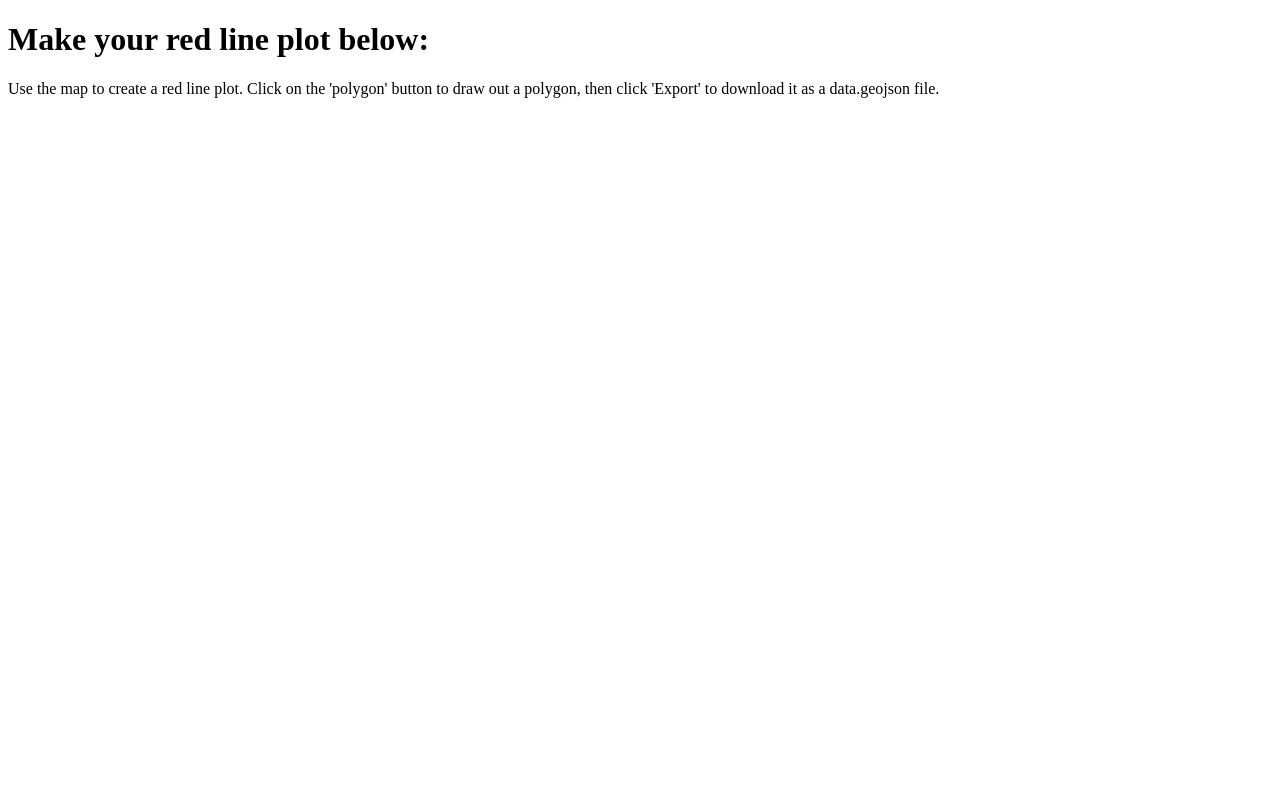
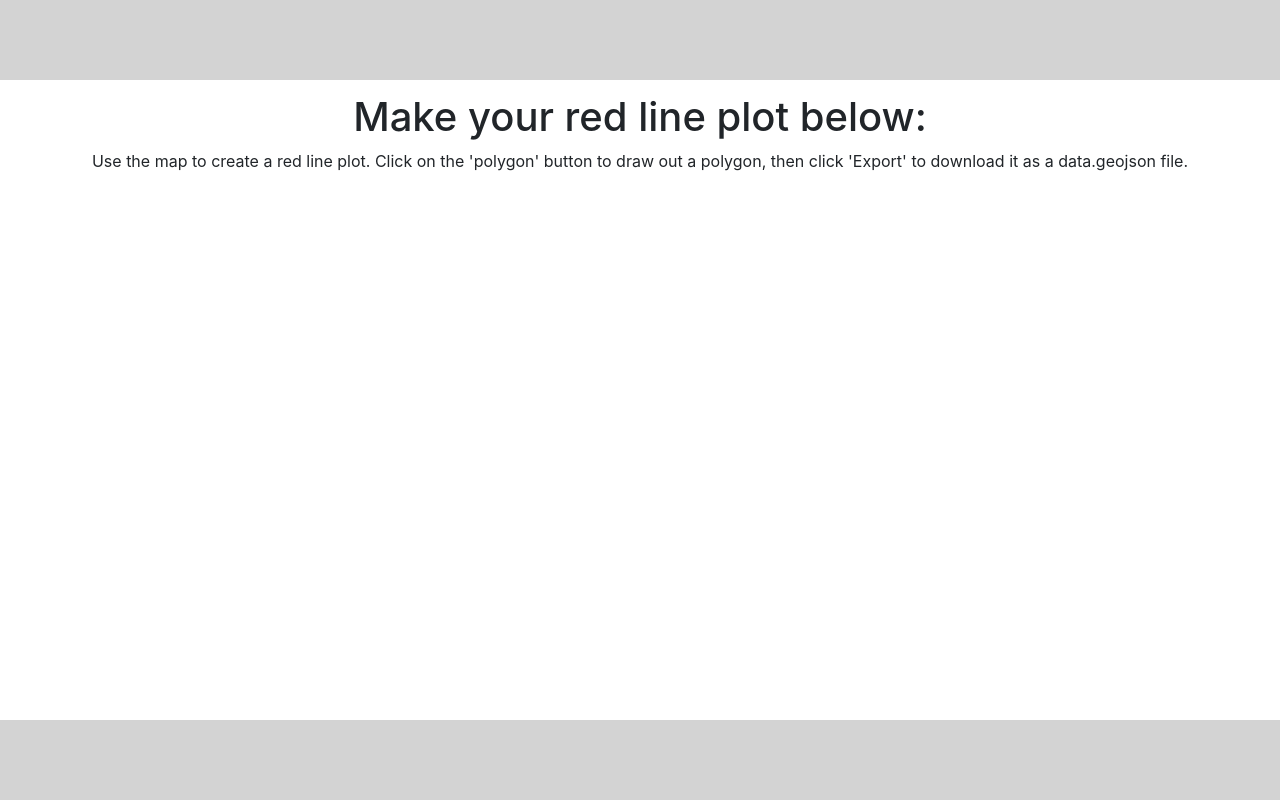
Before and after one commit to Saihan786/House-Backend, a Django app: page /plot/ in a window 1280 px wide. Run offline with Django 4.2, Linux system fonts and the light colour scheme.

Commit message:
Update index page for region drawing

```diff
--- /dev/null
+++ b/website/rlpsite/plot/static/plot/style.css
@@ -0,0 +1,36 @@
+html,
+body {
+  height: 100%;
+  margin: 0;
+}
+
+#box {
+  height: 100%;
+}
+
+#header {
+    height: 10%;
+    background-color: lightgrey;
+}
+#footer {
+    height: 10%;
+    background-color: lightgrey;
+}
+#content {
+    height: 80%;
+}
+
+.welcome-text {
+    height: 20%;
+    text-align: center;
+    padding-top: 1%;
+}
+
+#map{
+    height: 80%;
+    width: 100%;
+    padding-left: 10%;
+    padding-right: 10%;
+    padding-top: 4%;
+    padding-bottom: 4%;
+}
--- a/website/rlpsite/plot/templates/plot/index.html
+++ b/website/rlpsite/plot/templates/plot/index.html
@@ -1,23 +1,50 @@
-{%load static%}
+{% load static %}
 
-<!DOCTYPE html>
+<!doctype html>
 <html lang="en">
+
   <head>
-    <meta charset="UTF-8">
-    <meta name="viewport" content="width=device-width, initial-scale=1.0">
-    <meta http-equiv="X-UA-Compatible" content="ie=edge">
-    <title>My Website</title>
+    <!-- Required meta tags -->
+    <meta charset="utf-8">
+    <meta name="viewport" content="width=device-width, initial-scale=1, shrink-to-fit=no">
+
+    <!-- Bootstrap CSS -->
+    <link rel="stylesheet" href="https://cdn.jsdelivr.net/npm/bootstrap@4.5.3/dist/css/bootstrap.min.css" integrity="sha384-TX8t27EcRE3e/ihU7zmQxVncDAy5uIKz4rEkgIXeMed4M0jlfIDPvg6uqKI2xXr2" crossorigin="anonymous">
+
+    <!-- Normal CSS -->
+    <link rel="stylesheet" href="{% static 'plot/style.css' %}">
+    <title>map page</title>
   </head>
+
+
+
+
+
   <body>
-    <main>
-        <h1>Make your red line plot below:</h1>
-        <p1>Use the map to create a red line plot.</p1>
-        <p1>Click on the 'polygon' button to draw out a polygon, then click 'Export' to download it as a data.geojson file.</p1>
-        <br>
-        <br>
+    <div id="box">
+      <div id="header"></div>
+      <div id="content">
 
-        <object height="400px" width="600px" data="{% static 'plot/map.html' %}"></object>
 
-    </main>
+
+        <div class="welcome-text">
+          <h1>Make your red line plot below:</h1>
+          <p1>Use the map to create a red line plot.</p1>
+          <p1>Click on the 'polygon' button to draw out a polygon, then click 'Export' to download it as a data.geojson file.</p1>
+        </div>
+        <object id="map" data="{% static 'plot/map.html' %}"></object>
+
+
+
+      </div>
+      <div id="footer"></div>
+    </div>
+
+
+
+
+    <script src="https://code.jquery.com/jquery-3.5.1.slim.min.js" integrity="sha384-DfXdz2htPH0lsSSs5nCTpuj/zy4C+OGpamoFVy38MVBnE+IbbVYUew+OrCXaRkfj" crossorigin="anonymous"></script>
+    <script src="https://cdn.jsdelivr.net/npm/bootstrap@4.5.3/dist/js/bootstrap.bundle.min.js" integrity="sha384-ho+j7jyWK8fNQe+A12Hb8AhRq26LrZ/JpcUGGOn+Y7RsweNrtN/tE3MoK7ZeZDyx" crossorigin="anonymous"></script>
+
   </body>
 </html>
```
